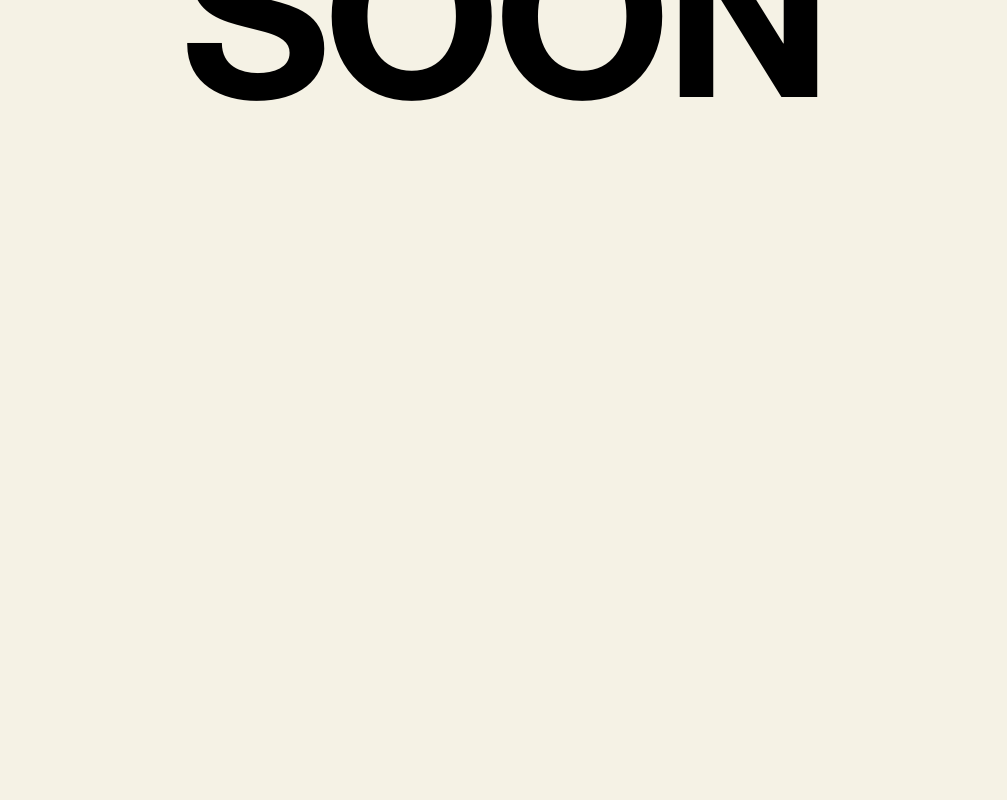
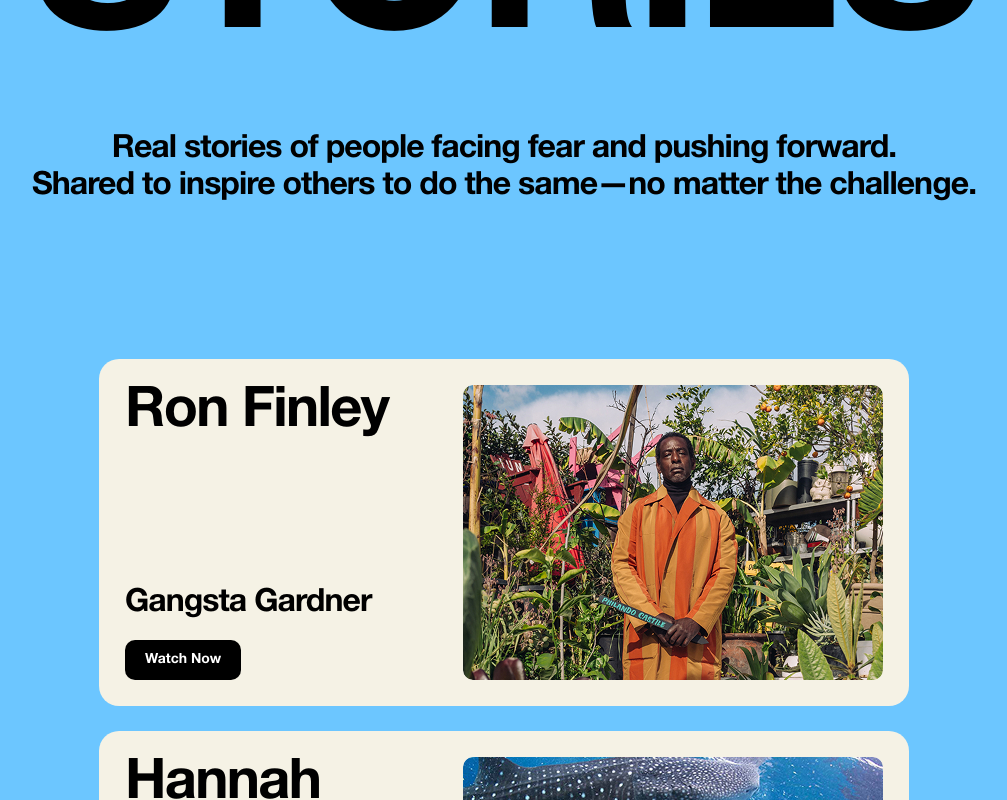
Before and after one commit to davidngoliath/tib-2026, a Next.js app: page /en/stories in a window 1280 px wide. Shown: the part 460-1260 px from the top of the page, without its empty margins (136-1143 px from the left). Before the commit the page ends 800 px from the top, so only its background shows below. Built offline with nearby package versions, Linux system fonts and the light colour scheme; no server answers.

Commit message:
Build Action, Stories, and Press pages

```diff
--- a/app/[locale]/action/page.tsx
+++ b/app/[locale]/action/page.tsx
@@ -1,16 +1,23 @@
 import type { Metadata } from "next";
 import { setRequestLocale } from "next-intl/server";
-import { ComingSoon } from "@/components/ComingSoon";
+import { Container } from "@/components/Container";
+import { EyebrowTitle } from "@/components/EyebrowTitle";
+import { Footer } from "@/components/Footer";
+import { ActionCard } from "@/components/cards/ActionCard";
+import { getCopy } from "@/content/copy";
+import { actions } from "@/content/actions";
 import { createPageMetadata, resolveLocale } from "@/lib/seo";
 
 const PAGE_SEO = {
   en: {
-    title: "Action Coming Soon",
-    description: "The Action page is coming soon.",
+    title: "Our Action",
+    description:
+      "Explore Today, I'm Brave initiatives turning courage into impact through community programs, relief efforts, and youth-centered action.",
   },
   es: {
-    title: "Acción próximamente",
-    description: "La página de Acción estará disponible próximamente.",
+    title: "Nuestra Acción",
+    description:
+      "Explora las iniciativas de Today, I'm Brave que convierten la valentía en impacto a través de programas comunitarios, ayuda y acción centrada en la juventud.",
   },
 } as const;
 
@@ -26,7 +33,7 @@ export async function generateMetadata({
     ...PAGE_SEO[currentLocale],
     pathname: "/action",
     locale: currentLocale,
-    noIndex: true,
+    imagePath: "/images/action/project-angel-food.jpg",
   });
 }
 
@@ -37,6 +44,35 @@ export default async function Page({
 }) {
   const { locale } = await params;
   setRequestLocale(resolveLocale(locale));
+  const { ourAction } = await getCopy();
 
-  return <ComingSoon />;
+  return (
+    <>
+      <main className="-mt-[90px] flex-1 bg-brand-yellow pt-[90px] lg:-mt-[119px] lg:pt-[119px]">
+        <section className="flex min-h-[520px] items-center justify-center pb-12 pt-10 lg:min-h-[720px] lg:pb-16 lg:pt-0">
+          <Container>
+            <EyebrowTitle
+              eyebrow={ourAction.eyebrow}
+              title={ourAction.title}
+              subhead={ourAction.subhead}
+              align="center"
+              headingLevel="h1"
+              className="mx-auto"
+            />
+          </Container>
+        </section>
+
+        <section className="pb-24">
+          <Container>
+            <div className="grid grid-cols-1 gap-6 sm:grid-cols-2 lg:grid-cols-3">
+              {actions.map((item) => (
+                <ActionCard key={item.title} item={item} />
+              ))}
+            </div>
+          </Container>
+        </section>
+      </main>
+      <Footer />
+    </>
+  );
 }
--- a/app/[locale]/press/page.tsx
+++ b/app/[locale]/press/page.tsx
@@ -1,16 +1,22 @@
 import type { Metadata } from "next";
 import { setRequestLocale } from "next-intl/server";
-import { ComingSoon } from "@/components/ComingSoon";
+import { Container } from "@/components/Container";
+import { Footer } from "@/components/Footer";
+import { PressCard } from "@/components/cards/PressCard";
+import { getCopy } from "@/content/copy";
+import { press } from "@/content/press";
 import { createPageMetadata, resolveLocale } from "@/lib/seo";
 
 const PAGE_SEO = {
   en: {
-    title: "Press Coming Soon",
-    description: "The Press page is coming soon.",
+    title: "Press",
+    description:
+      "Read press coverage featuring Today, I'm Brave, Brave Camp, and stories about our work supporting youth bravery and impact.",
   },
   es: {
-    title: "Prensa próximamente",
-    description: "La página de Prensa estará disponible próximamente.",
+    title: "Prensa",
+    description:
+      "Lee la cobertura de prensa sobre Today, I'm Brave, Brave Camp y nuestro trabajo apoyando la valentía y el impacto en la juventud.",
   },
 } as const;
 
@@ -26,7 +32,7 @@ export async function generateMetadata({
     ...PAGE_SEO[currentLocale],
     pathname: "/press",
     locale: currentLocale,
-    noIndex: true,
+    imagePath: "/images/press/nbc.jpg",
   });
 }
 
@@ -37,6 +43,30 @@ export default async function Page({
 }) {
   const { locale } = await params;
   setRequestLocale(resolveLocale(locale));
+  const { press: pressCopy } = await getCopy();
 
-  return <ComingSoon />;
+  return (
+    <>
+      <main className="-mt-[90px] flex-1 bg-brand-orange pt-[90px] text-paper lg:-mt-[119px] lg:pt-[119px]">
+        <section className="flex min-h-[520px] items-center justify-center pb-12 pt-10 lg:min-h-[700px] lg:pb-16 lg:pt-0">
+          <Container>
+            <h1 className="text-center text-[clamp(4rem,18vw,12rem)] font-bold uppercase leading-[0.85] text-cream">
+              {pressCopy.title}
+            </h1>
+          </Container>
+        </section>
+
+        <section className="pb-24">
+          <Container>
+            <div className="grid grid-cols-1 gap-6 sm:grid-cols-2">
+              {press.map((item) => (
+                <PressCard key={item.outlet} item={item} />
+              ))}
+            </div>
+          </Container>
+        </section>
+      </main>
+      <Footer />
+    </>
+  );
 }
--- a/app/[locale]/stories/page.tsx
+++ b/app/[locale]/stories/page.tsx
@@ -1,16 +1,27 @@
 import type { Metadata } from "next";
 import { setRequestLocale } from "next-intl/server";
-import { ComingSoon } from "@/components/ComingSoon";
+import { Container } from "@/components/Container";
+import { EyebrowTitle } from "@/components/EyebrowTitle";
+import { Footer } from "@/components/Footer";
+import { StoryCard } from "@/components/cards/StoryCard";
+import { stories } from "@/content/stories";
+import { getCopy } from "@/content/copy";
 import { createPageMetadata, resolveLocale } from "@/lib/seo";
 
 const PAGE_SEO = {
   en: {
-    title: "Stories Coming Soon",
-    description: "The Stories page is coming soon.",
+    title: "Their Stories",
+    description:
+      "Discover real stories from people facing fear, pushing forward, and inspiring others to live more bravely.",
+    subhead:
+      "Real stories of people facing fear and pushing forward.\nShared to inspire others to do the same—no matter the challenge.",
   },
   es: {
-    title: "Historias próximamente",
-    description: "La página de Historias estará disponible próximamente.",
+    title: "Sus Historias",
+    description:
+      "Descubre historias reales de personas que enfrentan el miedo, siguen adelante e inspiran a otros a vivir con más valentía.",
+    subhead:
+      "Historias reales de personas que enfrentan el miedo y siguen adelante.\nCompartidas para inspirar a otros a hacer lo mismo, sin importar el desafío.",
   },
 } as const;
 
@@ -23,10 +34,11 @@ export async function generateMetadata({
   const currentLocale = resolveLocale(locale);
 
   return createPageMetadata({
-    ...PAGE_SEO[currentLocale],
+    title: PAGE_SEO[currentLocale].title,
+    description: PAGE_SEO[currentLocale].description,
     pathname: "/stories",
     locale: currentLocale,
-    noIndex: true,
+    imagePath: "/images/stories/ron-finley.jpg",
   });
 }
 
@@ -36,7 +48,35 @@ export default async function Page({
   params: Promise<{ locale: string }>;
 }) {
   const { locale } = await params;
-  setRequestLocale(resolveLocale(locale));
+  const currentLocale = resolveLocale(locale);
+  setRequestLocale(currentLocale);
+  const { theStories } = await getCopy();
 
-  return <ComingSoon />;
+  return (
+    <>
+      <main className="-mt-[90px] flex-1 bg-brand-blue pt-[90px] lg:-mt-[119px] lg:pt-[119px]">
+        <section className="flex min-h-[520px] items-center justify-center pb-12 pt-10 lg:min-h-[700px] lg:pb-16 lg:pt-0">
+          <Container>
+            <EyebrowTitle
+              eyebrow={theStories.eyebrow}
+              title={theStories.title}
+              subhead={PAGE_SEO[currentLocale].subhead}
+              align="center"
+              headingLevel="h1"
+              className="mx-auto"
+            />
+          </Container>
+        </section>
+
+        <section className="pb-24">
+          <div className="mx-auto flex max-w-[874px] flex-col gap-[25px] px-5 sm:px-8">
+            {stories.map((story) => (
+              <StoryCard key={story.name} story={story} variant="cream" />
+            ))}
+          </div>
+        </section>
+      </main>
+      <Footer />
+    </>
+  );
 }
--- a/components/cards/StoryCard.tsx
+++ b/components/cards/StoryCard.tsx
@@ -19,12 +19,21 @@ const BTN: Record<Story["color"], ButtonVariant> = {
   blue: "darkBlue",
 };
 
-export async function StoryCard({ story }: { story: Story }) {
+export async function StoryCard({
+  story,
+  variant = "brand",
+}: {
+  story: Story;
+  variant?: "brand" | "cream";
+}) {
   const { storyRoles, common } = await getCopy();
   const role = storyRoles[story.name] ?? story.role;
+  const background = variant === "cream" ? "bg-cream" : BG[story.color];
+  const buttonVariant = variant === "cream" ? "dark" : BTN[story.color];
+
   return (
     <article
-      className={`flex flex-col gap-6 rounded-[20px] p-[26px] lg:h-[347px] lg:flex-row lg:gap-10 ${BG[story.color]}`}
+      className={`flex flex-col gap-6 rounded-[20px] p-[26px] lg:h-[347px] lg:flex-row lg:gap-10 ${background}`}
     >
       <div className="flex min-w-0 flex-1 flex-col justify-between gap-6 lg:gap-0">
         <h3 className="text-[clamp(2.25rem,7vw,56px)] font-bold leading-[1.05] tracking-[-1.68px]">
@@ -38,7 +47,7 @@ export async function StoryCard({ story }: { story: Story }) {
             <WatchNowButton
               video={story.video}
               label={common.watchNow}
-              variant={BTN[story.color]}
+              variant={buttonVariant}
             />
           </div>
         </div>
--- a/lib/seo.ts
+++ b/lib/seo.ts
@@ -6,9 +6,12 @@ const DEFAULT_OG_IMAGE_PATH = "/images/home/youth-portrait.jpg";
 
 export const indexablePaths = [
   "",
+  "/action",
   "/our-mission",
+  "/press",
   "/brave-camp/about",
   "/brave-camp/for-parents",
+  "/stories",
 ] as const;
 
 export const siteUrl = new URL(
```
